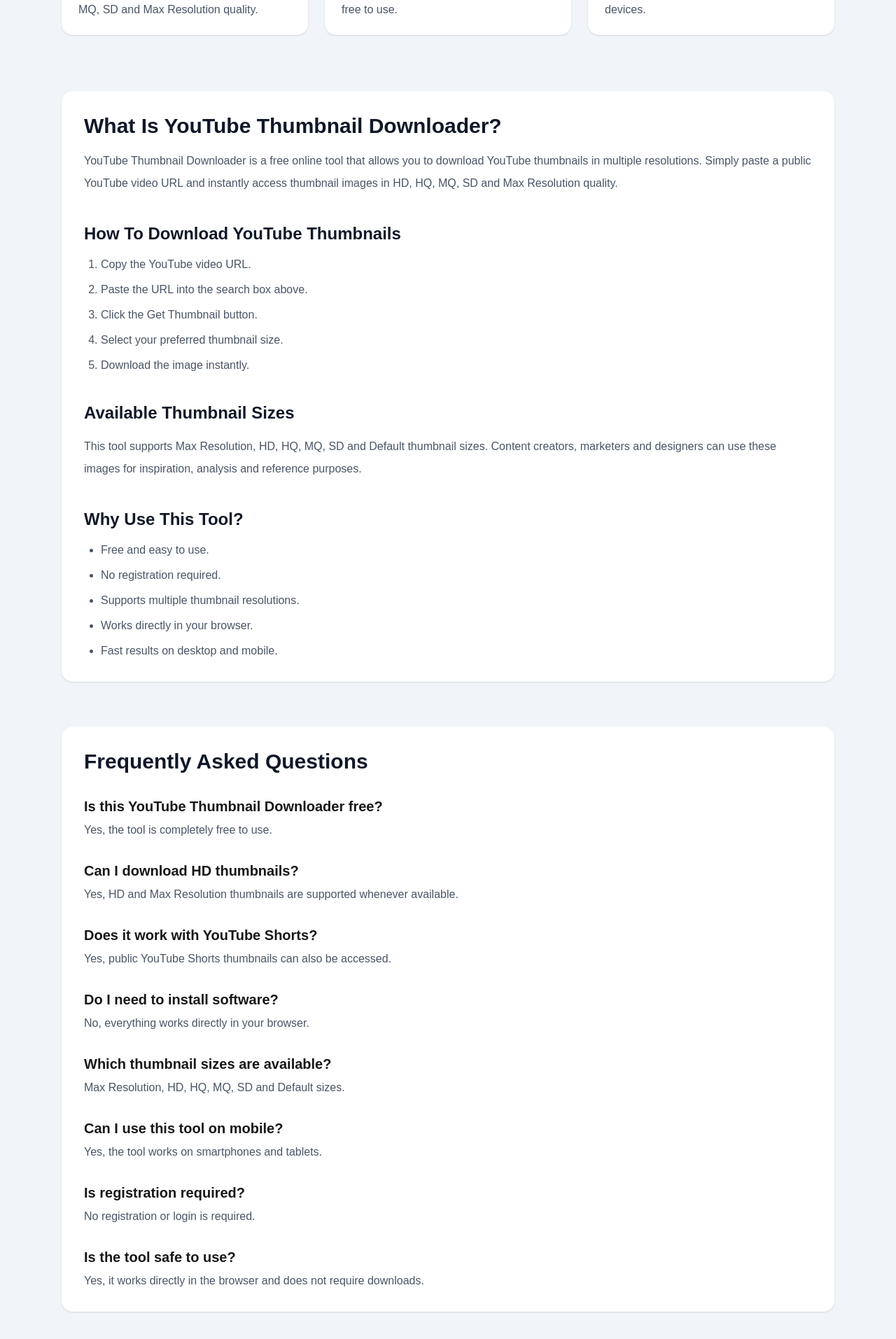
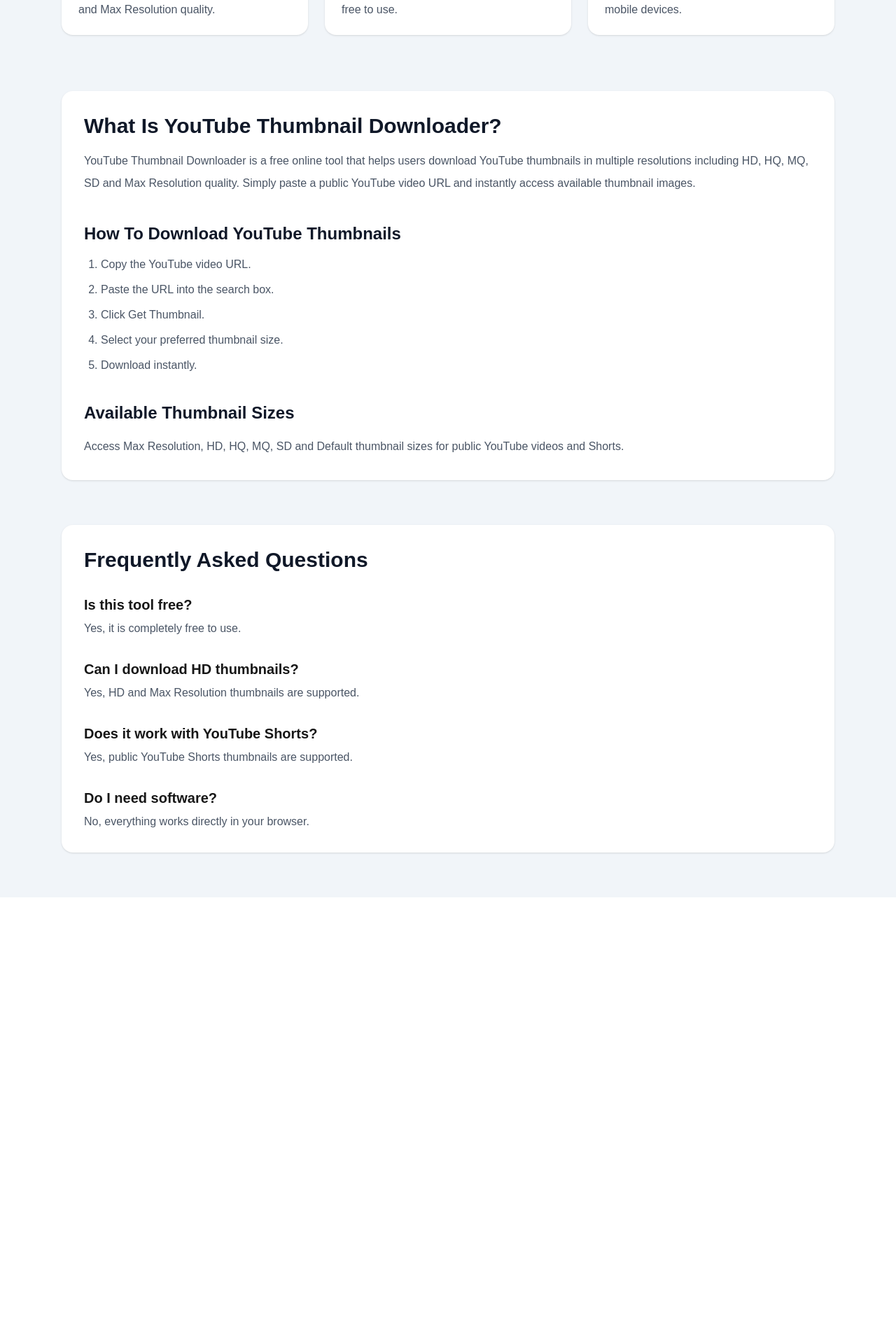
Before and after one commit to amazonzoo515-bot/creatorpilot-ai, a Next.js app in the folder app/: page / in a window 1280 px wide. Shown: the part 667-2580 px from the top of the page at 70% size. After the commit the page ends 1949 px from the top, so only its background shows below. Built offline with nearby package versions, Linux system fonts and the light colour scheme.

Commit message:
Improve homepage layout and add SEO sections

```diff
--- a/app/app/page.tsx
+++ b/app/app/page.tsx
@@ -50,6 +50,20 @@
           </div>
         </div>
 
+        {/* Thumbnail Cards */}
+        {thumbnails.length > 0 && (
+          <div className="mt-6 grid gap-8 md:grid-cols-2">
+            {thumbnails.map((thumb) => (
+              <ThumbnailCard
+                key={thumb.name}
+                title={thumb.name}
+                resolution={thumb.resolution}
+                imageUrl={thumb.url}
+              />
+            ))}
+          </div>
+        )}
+
         {/* Features */}
         <div className="mt-16 grid gap-6 md:grid-cols-3">
           <div className="rounded-2xl bg-white p-6 shadow-sm">
@@ -57,8 +71,7 @@
               HD & Max Resolution
             </h2>
             <p className="mt-3 text-gray-600">
-              Download YouTube thumbnails in HD, HQ, MQ, SD and Max Resolution
-              quality.
+              Download thumbnails in HD, HQ, MQ, SD and Max Resolution quality.
             </p>
           </div>
 
@@ -76,24 +89,10 @@
               Works Everywhere
             </h2>
             <p className="mt-3 text-gray-600">
-              Use the tool on desktop, tablet and mobile devices.
+              Works perfectly on desktop, tablet and mobile devices.
             </p>
           </div>
         </div>
-
-        {/* Thumbnail Cards */}
-        {thumbnails.length > 0 && (
-          <div className="mt-12 grid gap-8 md:grid-cols-2">
-            {thumbnails.map((thumb) => (
-              <ThumbnailCard
-                key={thumb.name}
-                title={thumb.name}
-                resolution={thumb.resolution}
-                imageUrl={thumb.url}
-              />
-            ))}
-          </div>
-        )}
 
         {/* SEO Content */}
         <div className="mt-20 rounded-2xl bg-white p-8 shadow-sm">
@@ -102,10 +101,10 @@
           </h2>
 
           <p className="mt-4 leading-8 text-gray-600">
-            YouTube Thumbnail Downloader is a free online tool that allows you
-            to download YouTube thumbnails in multiple resolutions. Simply paste
-            a public YouTube video URL and instantly access thumbnail images in
-            HD, HQ, MQ, SD and Max Resolution quality.
+            YouTube Thumbnail Downloader is a free online tool that helps users
+            download YouTube thumbnails in multiple resolutions including HD,
+            HQ, MQ, SD and Max Resolution quality. Simply paste a public
+            YouTube video URL and instantly access available thumbnail images.
           </p>
 
           <h2 className="mt-10 text-2xl font-bold text-gray-900">
@@ -114,10 +113,10 @@
 
           <ol className="mt-4 list-decimal space-y-3 pl-6 text-gray-600">
             <li>Copy the YouTube video URL.</li>
-            <li>Paste the URL into the search box above.</li>
-            <li>Click the Get Thumbnail button.</li>
+            <li>Paste the URL into the search box.</li>
+            <li>Click Get Thumbnail.</li>
             <li>Select your preferred thumbnail size.</li>
-            <li>Download the image instantly.</li>
+            <li>Download instantly.</li>
           </ol>
 
           <h2 className="mt-10 text-2xl font-bold text-gray-900">
@@ -125,22 +124,9 @@
           </h2>
 
           <p className="mt-4 leading-8 text-gray-600">
-            This tool supports Max Resolution, HD, HQ, MQ, SD and Default
-            thumbnail sizes. Content creators, marketers and designers can use
-            these images for inspiration, analysis and reference purposes.
+            Access Max Resolution, HD, HQ, MQ, SD and Default thumbnail sizes
+            for public YouTube videos and Shorts.
           </p>
-
-          <h2 className="mt-10 text-2xl font-bold text-gray-900">
-            Why Use This Tool?
-          </h2>
-
-          <ul className="mt-4 list-disc space-y-3 pl-6 text-gray-600">
-            <li>Free and easy to use.</li>
-            <li>No registration required.</li>
-            <li>Supports multiple thumbnail resolutions.</li>
-            <li>Works directly in your browser.</li>
-            <li>Fast results on desktop and mobile.</li>
-          </ul>
         </div>
 
         {/* FAQ */}
@@ -152,10 +138,10 @@
           <div className="mt-8 space-y-8">
             <div>
               <h3 className="text-xl font-semibold">
-                Is this YouTube Thumbnail Downloader free?
+                Is this tool free?
               </h3>
               <p className="mt-2 text-gray-600">
-                Yes, the tool is completely free to use.
+                Yes, it is completely free to use.
               </p>
             </div>
 
@@ -164,8 +150,7 @@
                 Can I download HD thumbnails?
               </h3>
               <p className="mt-2 text-gray-600">
-                Yes, HD and Max Resolution thumbnails are supported whenever
-                available.
+                Yes, HD and Max Resolution thumbnails are supported.
               </p>
             </div>
 
@@ -174,53 +159,16 @@
                 Does it work with YouTube Shorts?
               </h3>
               <p className="mt-2 text-gray-600">
-                Yes, public YouTube Shorts thumbnails can also be accessed.
+                Yes, public YouTube Shorts thumbnails are supported.
               </p>
             </div>
 
             <div>
               <h3 className="text-xl font-semibold">
-                Do I need to install software?
+                Do I need software?
               </h3>
               <p className="mt-2 text-gray-600">
                 No, everything works directly in your browser.
-              </p>
-            </div>
-
-            <div>
-              <h3 className="text-xl font-semibold">
-                Which thumbnail sizes are available?
-              </h3>
-              <p className="mt-2 text-gray-600">
-                Max Resolution, HD, HQ, MQ, SD and Default sizes.
-              </p>
-            </div>
-
-            <div>
-              <h3 className="text-xl font-semibold">
-                Can I use this tool on mobile?
-              </h3>
-              <p className="mt-2 text-gray-600">
-                Yes, the tool works on smartphones and tablets.
-              </p>
-            </div>
-
-            <div>
-              <h3 className="text-xl font-semibold">
-                Is registration required?
-              </h3>
-              <p className="mt-2 text-gray-600">
-                No registration or login is required.
-              </p>
-            </div>
-
-            <div>
-              <h3 className="text-xl font-semibold">
-                Is the tool safe to use?
-              </h3>
-              <p className="mt-2 text-gray-600">
-                Yes, it works directly in the browser and does not require
-                downloads.
               </p>
             </div>
           </div>
```
